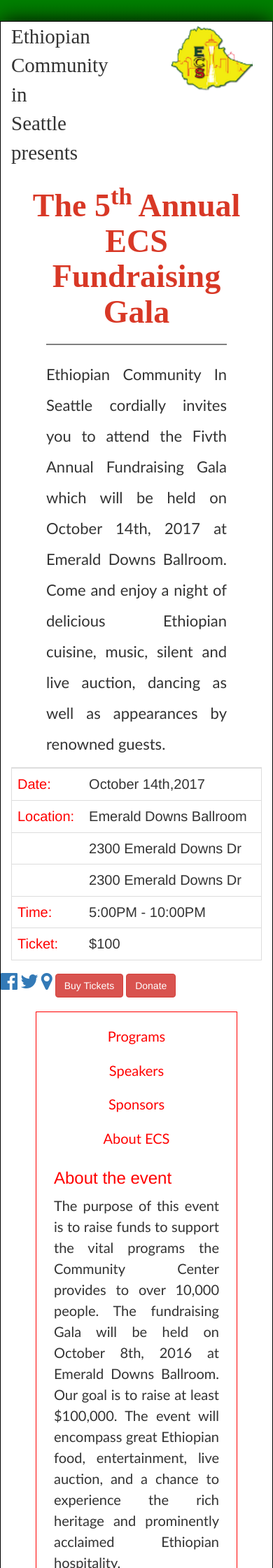
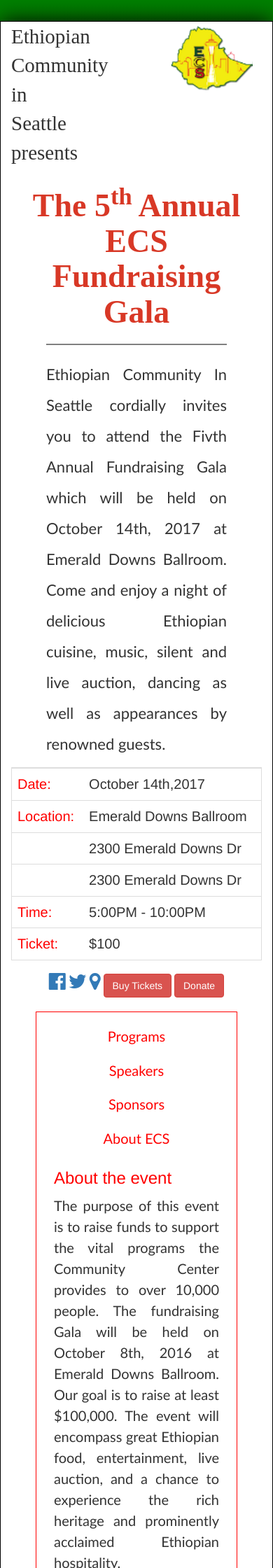
Before and after one commit to ecseattle/events-2017-annualfundraisinggala, a Jekyll site: the page index.html, which Jekyll copies as it is, in a window 390 px wide. Shown: the top 2240 px of the page at 70% size. Built offline with Jekyll 4.4.1, drawn with Linux system fonts in a browser that asks for light colours; nearby versions of some CDN libraries.

```diff
--- a/index.html
+++ b/index.html
@@ -14,7 +14,7 @@
         <div class="container main">
             <div class="row">
                 <div class="col-md-4">
-                    <img id="logo" class="img-responsive" src="public/asset/logo.png"/>
+                    <img id="logo" class="img-responsive" alt="logo" src="public/asset/logo.png"/>
                 </div>
                 <div class="col-md-8">
                     <p id="titlep" class="text-center">Ethiopian Community in Seattle <br/>
@@ -37,48 +37,50 @@ presents</p>
             </div>
             <div class="row">
                 <div class="col-md-4">
+                    <!--<p>interionally left blank</p>-->
                 </div>
                 <div class="col-md-4">
                     <div class="table-responsive">
                         <table class="table">
                             <tbody>
                                 <tr>
-                                    <td id="red">Date:</td>
-                                    <td id="blk">October 14th,2017</td>
+                                    <td class="red">Date:</td>
+                                    <td class="blk">October 14th,2017</td>
                                 </tr>
                                 <tr>
-                                    <td id="red">Location:</td>
-                                    <td id="blk">Emerald Downs Ballroom</td>
+                                    <td class="red">Location:</td>
+                                    <td class="blk">Emerald Downs Ballroom</td>
 
                                 </tr>
                                 <tr>
                                     <td></td>
-                                    <td id="blk">2300 Emerald Downs Dr</td>
+                                    <td class="blk">2300 Emerald Downs Dr</td>
                                 </tr>
                                 <tr>
                                    <td></td>
-                                   <td id="blk">2300 Emerald Downs Dr</td>
+                                   <td class="blk">2300 Emerald Downs Dr</td>
                                 </tr>
                                 <tr>
-                                    <td id="red">Time:</td>
-                                    <td id="blk">5:00PM - 10:00PM</td>
+                                    <td class="red">Time:</td>
+                                    <td class="blk">5:00PM - 10:00PM</td>
                                 </tr>
                                 <tr>
-                                    <td id="red">Ticket:</td>
-                                    <td id="blk">$100</td>
+                                    <td class="red">Ticket:</td>
+                                    <td class="blk">$100</td>
                                 </tr>
                             </tbody>
 
-                         </table>
-                        </div>
-                    <div class="col-md-4">
+                        </table>
                     </div>
+                <div class="col-md-4">
+                    <!--<p>interionally left blank</p>-->
+                </div>
                 </div>
 
                 <div class="row">
                     <div class="col-md-12 text-center" id="socialgrp">
-                        <a href="#"><i title="share" class="fa fa-2x fa-facebook-official" aria-hidden="true"></i></a>
-                        <a href="#"><i title="Tweet"class="fa fa-2x fa-twitter" aria-hidden="true"></i></a>
+                        <a href="https://www.facebook.com/EthiopianCommunityinSeattle/" target="_blank"><i title="share" class="fa fa-2x fa-facebook-official" aria-hidden="true"></i></a>
+                        <a href="#"><i title="Tweet" class="fa fa-2x fa-twitter" aria-hidden="true"></i></a>
                         <a href="#"><i title="location" class="fa fa-2x fa-map-marker" aria-hidden="true"></i></a>
                         <a href="https://ecs.schoolauction.net/gala2017/tickets/ticket_sales" target="_blank" title="Buyticket" class="btn btn-danger">Buy Tickets</a>
                         <a href="#" title="Donate" class="btn btn-danger">Donate</a>
@@ -143,13 +145,15 @@ presents</p>
                 <div class="col-md-12 footer">
                         <div>
                             <p class="text-center">
-                                <a href="#"><i title="share" class="fa fa-1x fa-facebook-official" aria-hidden="true"></i></a>
-                                <a href="#"><i title="Tweet"class="fa fa-1x fa-twitter" aria-hidden="true"></i></a>
+                                <a href="https://www.facebook.com/EthiopianCommunityinSeattle/" target="_blank"><i title="share" class="fa fa-1x fa-facebook-official" aria-hidden="true"></i></a>
+                                <a href="#"><i title="Tweet" class="fa fa-1x fa-twitter" aria-hidden="true"></i></a>
                                <a href="https://www.facebook.com/r.php?campaign_id=137675572948107&partner_id=events.ecseattle.org&placement=like_plugin&extra_1=http%3A%2F%2Fevents.ecseattle.org%2F&extra_2=US" target="_blank">sign up </a> and see what your friends like </p>
                         </div>
                     <p class="text-center">For additional information call Metti at 206-325-0304 or visit us at <a href="http://www.ecseattle.org" target="_blank">ecseattle.org</a></p>
                 </div>
             </div>
         </div>
-    </body>
+    </div>
+    </div>
+</body>
 </html>
--- a/public/css/customcss.css
+++ b/public/css/customcss.css
@@ -83,11 +83,11 @@ li a{
 hr{
     border:0.4px solid grey;
 }
-#red{
+.red{
     color:red;
     font-size: 20px;
 }
-#blk{
+.blk{
     font-size: 20px;
 }
 #hrp{
@@ -101,6 +101,6 @@ hr{
     margin:0 auto;
     font-family: "Trebuchet MS";
 }
-#socialgrp{
+/*#socialgrp{
     display: inline;
-}
+}*/
```
